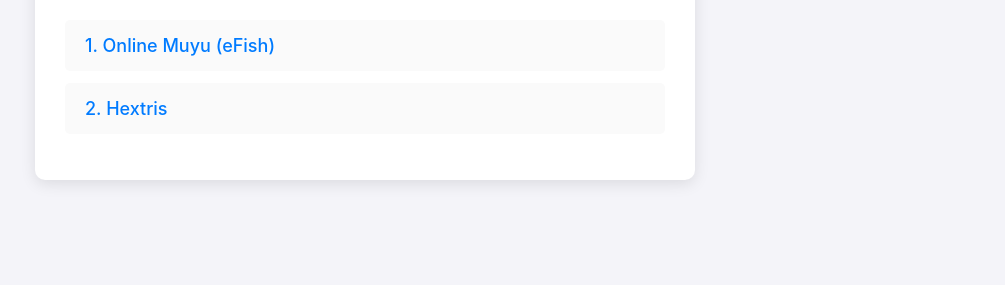
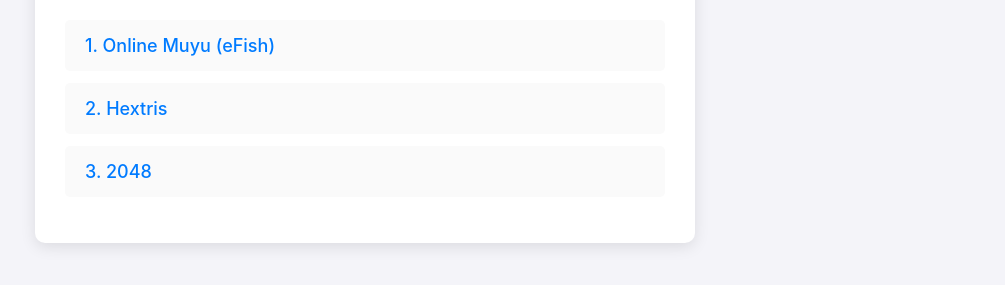
Before and after one commit to thisyani/games, a plain HTML site: page index.html in a window 1280 px wide. Shown: the part 171-456 px from the top of the page, without its empty margins (275-1280 px from the left). Drawn offline with Linux system fonts and the light colour scheme.

Commit message:
HTML 添加游戏2048

```diff
--- a/index.html
+++ b/index.html
@@ -3,7 +3,6 @@
 <head>
     <meta charset="UTF-8">
     <meta name="viewport" content="width=device-width, initial-scale=1.0">
-    <!-- 文本将由JS填充 -->
     <title data-lang-key="pageTitle">游戏合辑</title>
     <!-- 链接到css文件夹中的样式文件 -->
     <link rel="stylesheet" href="css/style.css">
@@ -36,14 +35,19 @@
         <h1 data-lang-key="headerTitle">游戏合辑</h1>
         <ul id="game-list">
             <li>
-                <!-- 这个游戏名称需要被翻译，所以有 data-lang-key -->
+                <!-- 这个游戏名称需要被翻译 -->
                 <a href="https://efish.yani.qzz.io" target="_blank" rel="noopener noreferrer" data-lang-key="game1">1. 电子木鱼</a>
             </li>
             <li>
-                <!-- 这个游戏名称无需翻译，所以没有 data-lang-key -->
+                <!-- 这个游戏名称无需翻译 -->
                 <a href="https://hextris.yani.qzz.io/" target="_blank" rel="noopener noreferrer">2. Hextris</a>
             </li>
-            <!-- 您可以在此继续添加更多游戏 -->
+            <!-- **** 新增的游戏项 **** -->
+            <li>
+                <!-- 这个游戏名称也无需翻译 -->
+                <a href="https://2048.yani.qzz.io/" target="_blank" rel="noopener noreferrer">3. 2048</a>
+            </li>
+            <!-- **** 新增结束 **** -->
         </ul>
     </div>
 
```
